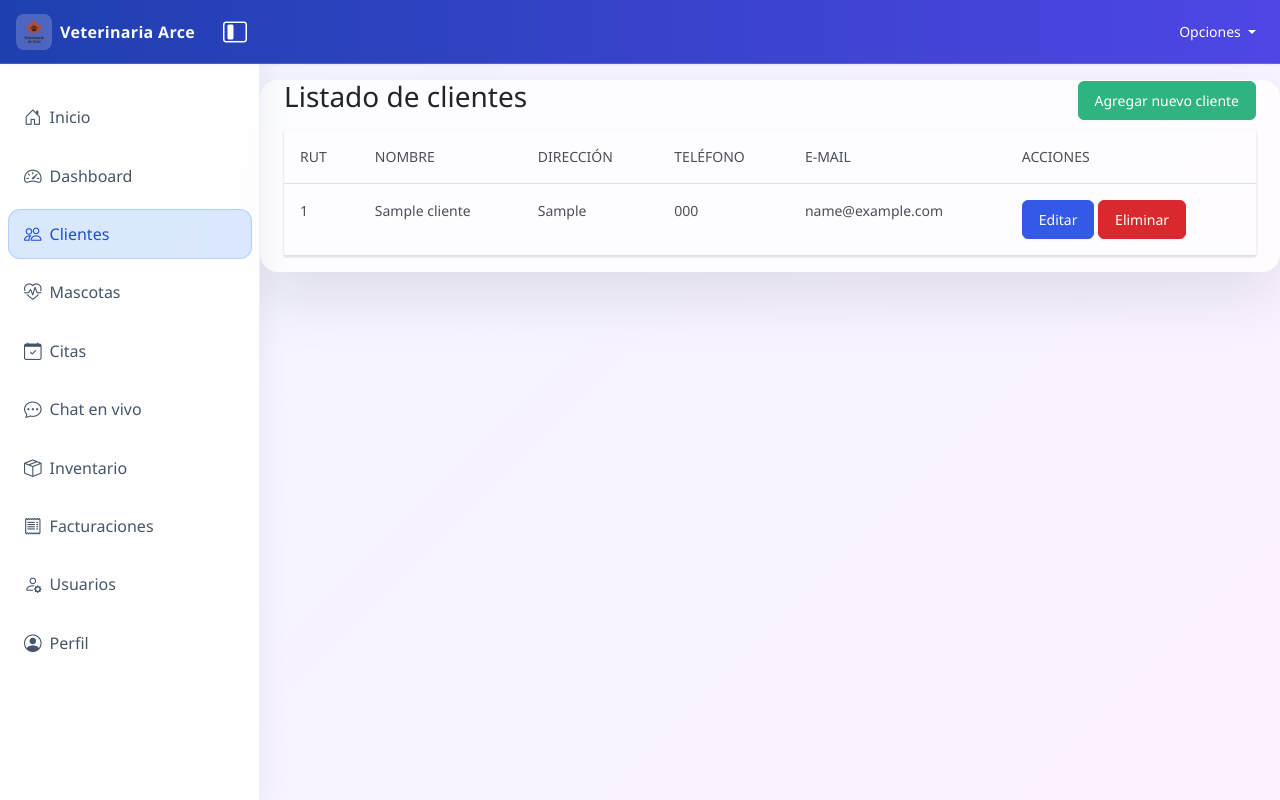
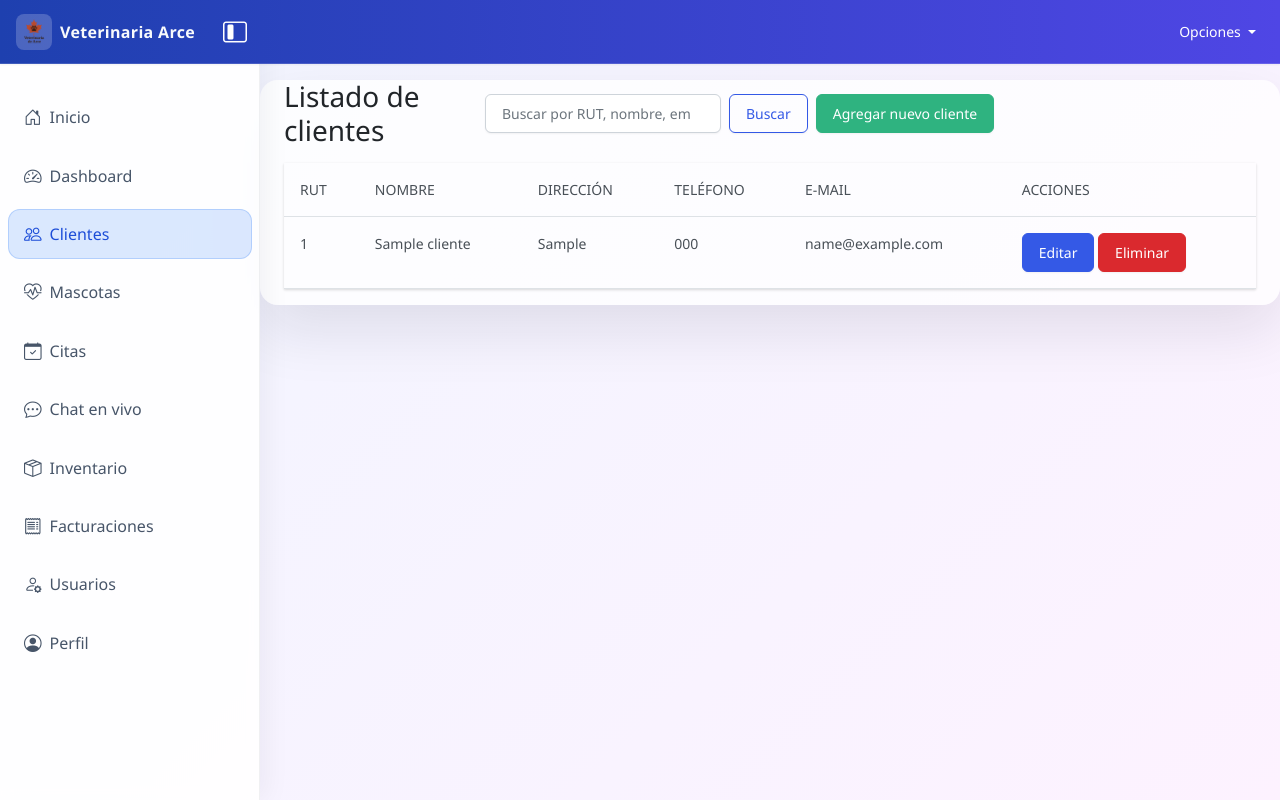
Before and after one commit to Luisnavarr1999/Vet_Arce_Proyect, a Django app: page /panel/clientes/ in a window 1280 px wide. Run offline with Django 4.2, Linux system fonts and the light colour scheme; a user stored in the database is signed in; tables that the repository leaves empty hold one stand-in row (values such as "Sample post"); some libraries are stand-ins or nearby versions.

Commit message:
Agregando funciones//buscador de clientes

```diff
--- a/paneltrabajador/views/cliente.py
+++ b/paneltrabajador/views/cliente.py
@@ -1,5 +1,6 @@
 from django.shortcuts import get_object_or_404, redirect, render
 from django.contrib import messages
+from django.db.models import Q
 from paneltrabajador.forms import ClienteForm
 from paneltrabajador.models import Cliente, Mascota
 def cliente_listado(request):
@@ -22,7 +23,23 @@ def cliente_listado(request):
 
     # Obtenemos todos los objetos del modelo
     clientes = Cliente.objects.all()
-    return render(request, 'paneltrabajador/cliente/listado.html', {'clientes': clientes})
+     # Procesamos el filtro de búsqueda
+    termino_busqueda = request.GET.get('q', '').strip()
+    if termino_busqueda:
+        clientes = clientes.filter(
+            Q(rut__icontains=termino_busqueda) |
+            Q(nombre_cliente__icontains=termino_busqueda) |
+            Q(direccion__icontains=termino_busqueda) |
+            Q(telefono__icontains=termino_busqueda) |
+            Q(email__icontains=termino_busqueda)
+        )
+
+    contexto = {
+        'clientes': clientes,
+        'termino_busqueda': termino_busqueda,
+    }
+
+    return render(request, 'paneltrabajador/cliente/listado.html', contexto)
 
 
 def cliente_crear(request):
--- a/templates/paneltrabajador/cliente/listado.html
+++ b/templates/paneltrabajador/cliente/listado.html
@@ -3,11 +3,21 @@
   Listado - Clientes
 {% endblock title %}
 {% block content %}
-  <div class="d-flex justify-content-between align-items-center mb-2">
-    <h3 class="fw-light">Listado de clientes</h3>
-    {% if perms.paneltrabajador.add_cliente %}
-      <a href="{% url 'panel_cliente_nuevo' %}" class="btn btn-success">Agregar nuevo cliente</a>
-    {% endif %}
+  <div class="d-flex flex-column flex-md-row justify-content-between align-items-md-center mb-3 gap-2">
+    <h3 class="fw-light mb-0">Listado de clientes</h3>
+    <div class="d-flex flex-column flex-md-row gap-2 w-100 w-md-auto">
+      <form method="get" class="d-flex gap-2" role="search">
+        <input type="search"
+               class="form-control"
+               name="q"
+               placeholder="Buscar por RUT, nombre, email..."
+               value="{{ termino_busqueda }}">
+        <button type="submit" class="btn btn-outline-primary">Buscar</button>
+      </form>
+      {% if perms.paneltrabajador.add_cliente %}
+        <a href="{% url 'panel_cliente_nuevo' %}" class="btn btn-success">Agregar nuevo cliente</a>
+      {% endif %}
+    </div>
   </div>
   <table class="table table-hover">
     <thead>
```
